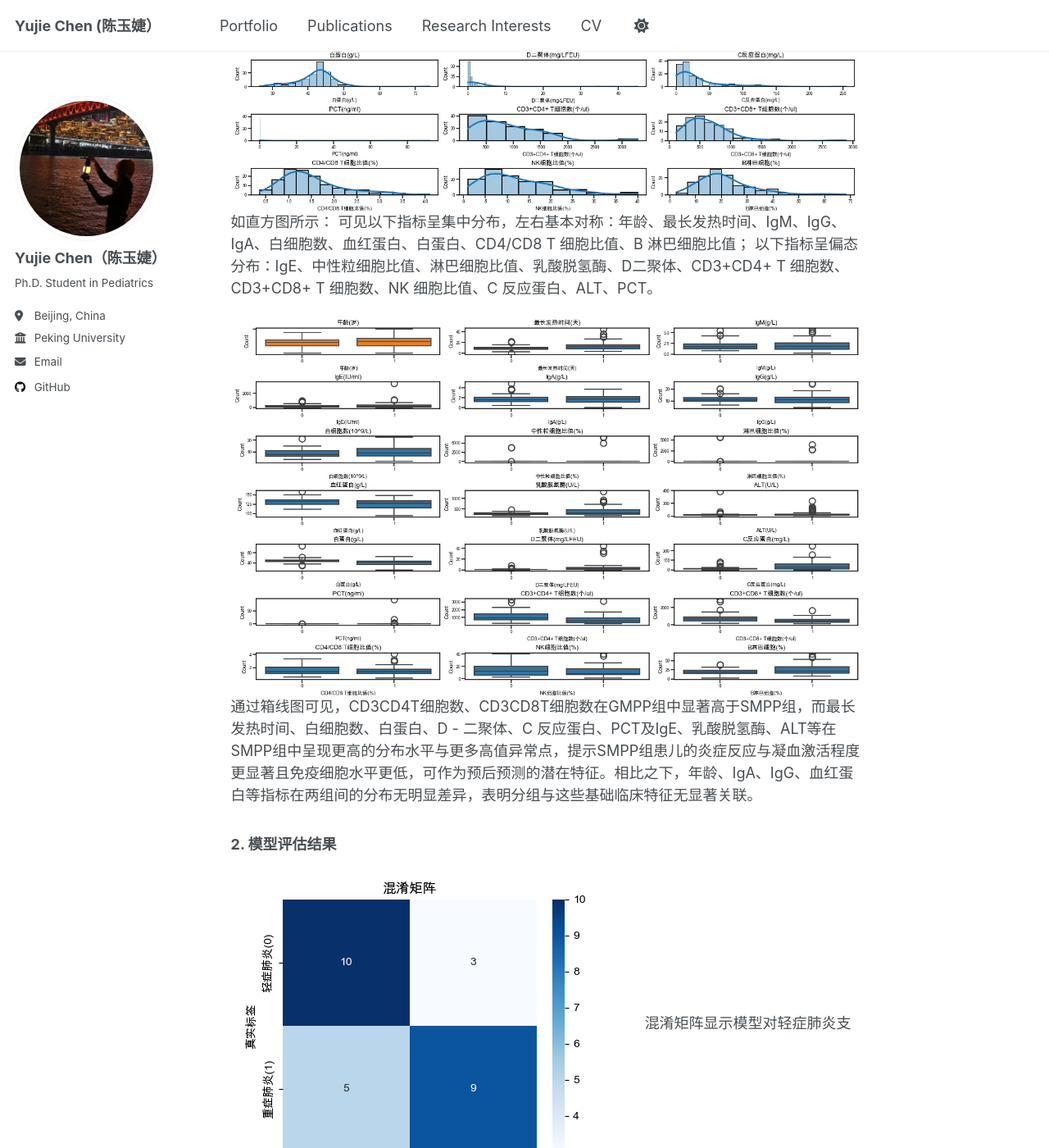
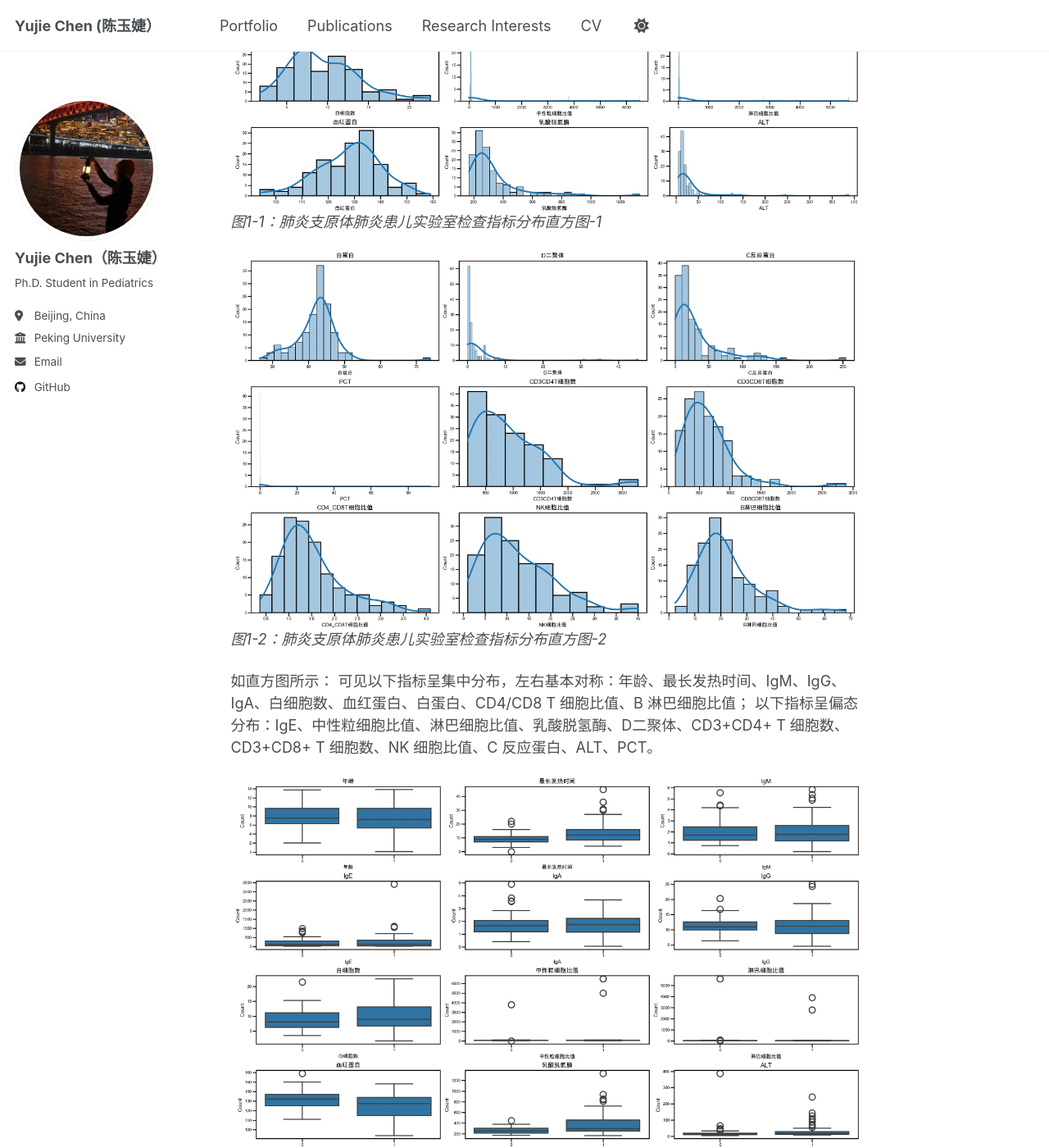
Before and after one commit to yujie7799/yujie7799.github.io, a Jekyll site: the page built from _portfolio/python-data-visualization-mpp.md, in a window 1280 px wide and 1400 px high, scrolled down 3317 px. Shown: the whole window at 82% size. Built offline with Jekyll 4.4.1, drawn with Linux system fonts in a browser that asks for light colours; a script that is not in the unit is left out; some of the changed text lies outside the part shown.

Commit message:
Update python-data-visualization-mpp.md

```diff
--- a/_portfolio/python-data-visualization-mpp.md
+++ b/_portfolio/python-data-visualization-mpp.md
@@ -126,19 +126,29 @@ plt.show()
 
 ## 分析结果
 ### 1. 探索性数据分析结果
-![年龄分布直方图](/image/portfolio/python-data-visualization-mpp/直方图.png)
+![实验室检查分布直方图-1](/image/portfolio/python-data-visualization-mpp/直方图-1.png)
+*图1-1：肺炎支原体肺炎患儿实验室检查指标分布直方图-1*
+
+![实验室检查分布直方图-2](/image/portfolio/python-data-visualization-mpp/直方图-2.png)
+*图1-2：肺炎支原体肺炎患儿实验室检查指标分布直方图-2*
+
 如直方图所示：
 可见以下指标呈集中分布，左右基本对称：年龄、最长发热时间、IgM、IgG、IgA、白细胞数、血红蛋白、白蛋白、CD4/CD8 T 细胞比值、B 淋巴细胞比值；
 以下指标呈偏态分布：IgE、中性粒细胞比值、淋巴细胞比值、乳酸脱氢酶、D二聚体、CD3+CD4+ T 细胞数、CD3+CD8+ T 细胞数、NK 细胞比值、C 反应蛋白、ALT、PCT。
 
-![不同结局下各实验室指标分布箱线图](/image/portfolio/python-data-visualization-mpp/箱线图.png)
+![不同结局下各实验室指标分布箱线图-1](/image/portfolio/python-data-visualization-mpp/箱线图-1.png)
+*图2-1：肺炎支原体肺炎患儿实验室检查指标分布箱线图-1*
+![不同结局下各实验室指标分布箱线图-2](/image/portfolio/python-data-visualization-mpp/箱线图-2.png)
+*图2-2：肺炎支原体肺炎患儿实验室检查指标分布箱线图-2*
 通过箱线图可见，CD3CD4T细胞数、CD3CD8T细胞数在GMPP组中显著高于SMPP组，而最长发热时间、白细胞数、白蛋白、D - 二聚体、C 反应蛋白、PCT及IgE、乳酸脱氢酶、ALT等在SMPP组中呈现更高的分布水平与更多高值异常点，提示SMPP组患儿的炎症反应与凝血激活程度更显著且免疫细胞水平更低，可作为预后预测的潜在特征。相比之下，年龄、IgA、IgG、血红蛋白等指标在两组间的分布无明显差异，表明分组与这些基础临床特征无显著关联。
 
 ### 2. 模型评估结果
 ![混淆矩阵热力图](/image/portfolio/python-data-visualization-mpp/热力图.png)
+*图3：混淆矩阵热力图*
 混淆矩阵显示模型对轻症肺炎支原体肺炎患者的识别准确率较高，但对重症患者的漏诊率需进一步优化，提示模型在少数类样本上的性能有待提升。
 
 ![ROC曲线](/image/portfolio/python-data-visualization-mpp/ROC曲线.png)
+*图4：ROC曲线*
 ROC曲线的AUC值为0.8077，表明该模型对患者预后的区分能力处于中等偏上水平，具备一定的临床应用潜力。
 
 ---
```
